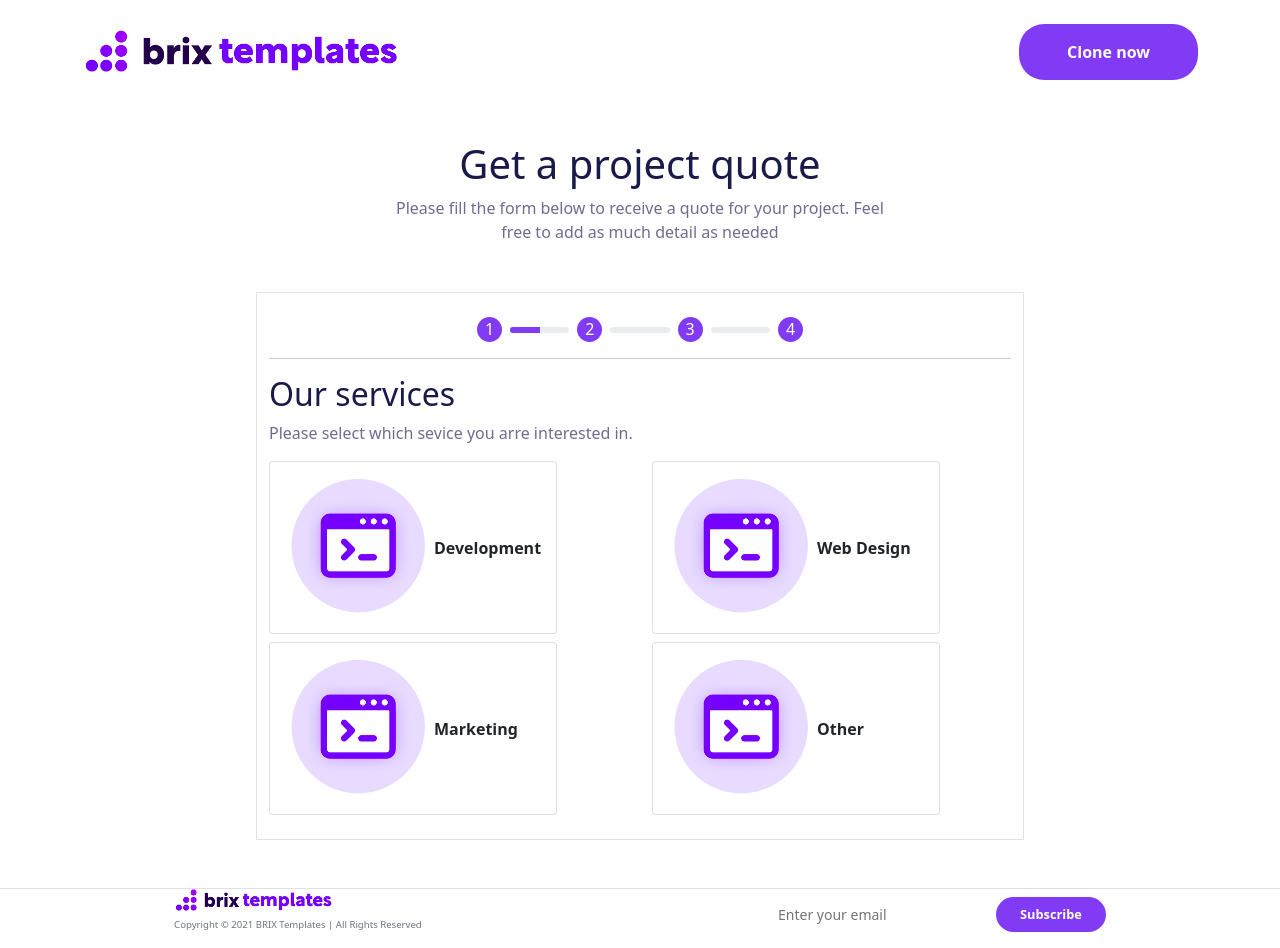
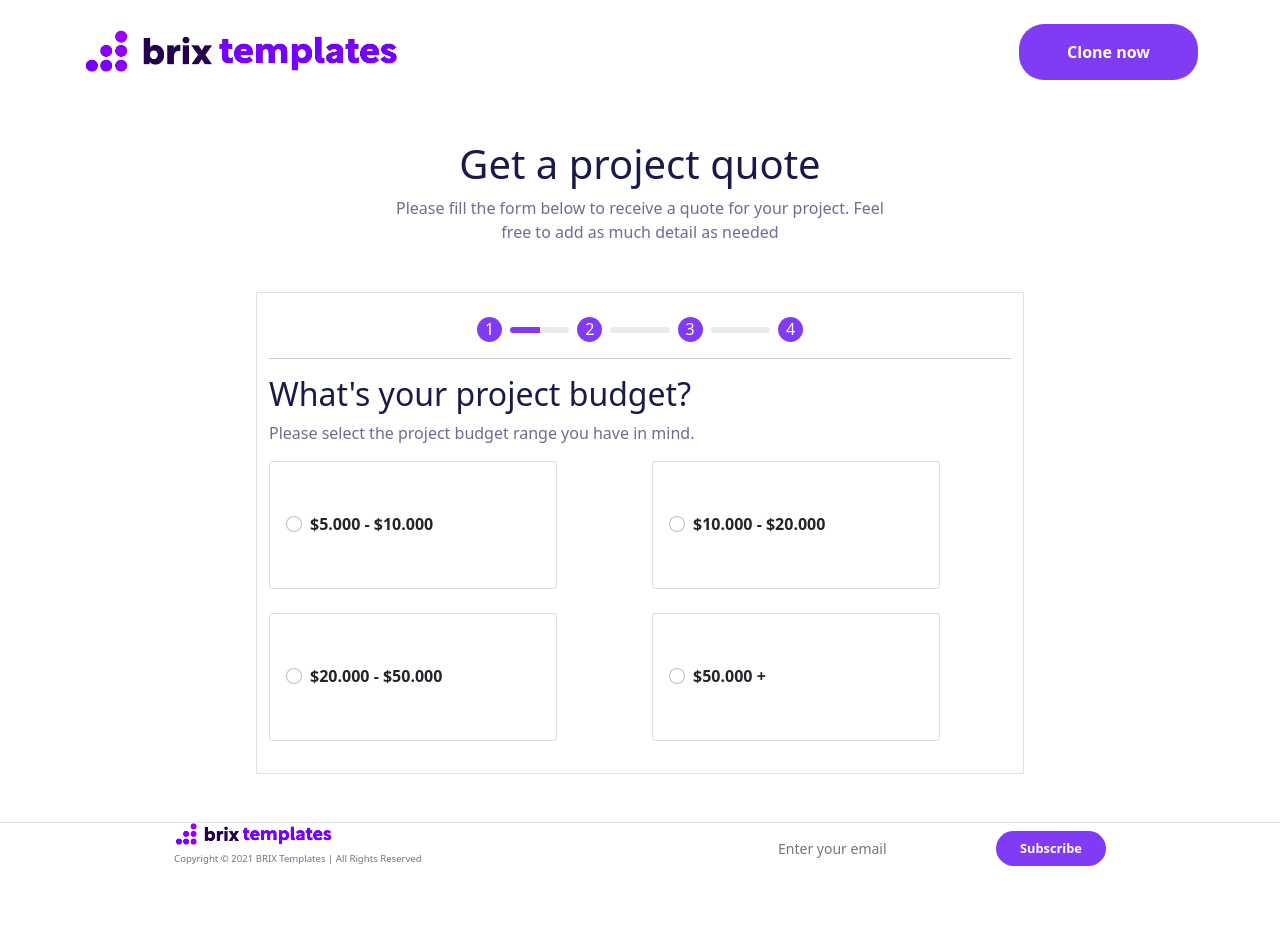
Before and after one commit to mike2611/prueba-tecnica, a React (Create React App) app: page /budget in a window 1280 px wide. After the commit the page ends 882 px from the top, so only its background shows below. Built offline with nearby package versions, Linux system fonts and the light colour scheme.

Commit message:
Create Budget component

```diff
--- a/src/App.css
+++ b/src/App.css
@@ -69,6 +69,11 @@
   width: 8rem;
 }
 
+.budget-card {
+  width: 18rem;
+  height: 8rem;
+}
+
 @media screen and (max-width: 768px) {
   .top-logo {
     width: 15rem;
--- a/src/App.js
+++ b/src/App.js
@@ -2,14 +2,14 @@ import './App.css';
 import TopBar from './TopBar';
 import MainText from './MainText';
 import Footer from './Footer';
-import Services from './Services';
+import Budget from './Budget';
 
 function App() {
   return (
     <div>
       <TopBar />
       <MainText />
-      <Services />
+      <Budget />
       <Footer />
     </div>
   );
--- /dev/null
+++ b/src/Budget.js
@@ -0,0 +1,82 @@
+/* eslint-disable jsx-a11y/label-has-associated-control */
+import Card from 'react-bootstrap/Card';
+import Row from 'react-bootstrap/Row';
+import Col from 'react-bootstrap/Col';
+import Progress from './Progress';
+
+const Budget = () => (
+  <section className="container container-width border py-4">
+    <div>
+      <Progress />
+      <hr />
+    </div>
+    <div>
+      <h2 className="title-purple">What&apos;s your project budget?</h2>
+      <p className="text-purple">Please select the project budget range you have in mind.</p>
+    </div>
+    <div>
+      <Row xs={1} md={2} className="g-4 mb-4">
+        <Col className="d-flex d-md-block justify-content-center">
+          <Card className="budget-card">
+            <Card.Body className="d-flex align-items-center">
+              <Card.Text className="title-pruple fw-bold">
+                <div className="form-check">
+                  <input className="form-check-input" type="radio" name="radioBudget" id="radio1" />
+                  <label className="form-check-label" htmlFor="radio1">
+                    $5.000 - $10.000
+                  </label>
+                </div>
+              </Card.Text>
+            </Card.Body>
+          </Card>
+        </Col>
+        <Col className="d-flex d-md-block justify-content-center">
+          <Card className="budget-card">
+            <Card.Body className="d-flex align-items-center">
+              <Card.Text className="title-pruple fw-bold">
+                <div className="form-check budget-width">
+                  <input className="form-check-input" type="radio" name="radioBudget" id="radio3" />
+                  <label className="form-check-label" htmlFor="radio3">
+                    $10.000 - $20.000
+                  </label>
+                </div>
+              </Card.Text>
+            </Card.Body>
+          </Card>
+        </Col>
+      </Row>
+      <Row xs={1} md={2} className="g-4 mb-2">
+        <Col className="d-flex d-md-block justify-content-center">
+          <Card className="budget-card">
+            <Card.Body className="d-flex align-items-center">
+              <Card.Text className="title-pruple fw-bold">
+                <div className="form-check">
+                  <input className="form-check-input" type="radio" name="radioBudget" id="radio3" />
+                  <label className="form-check-label" htmlFor="radio3">
+                    $20.000 - $50.000
+                  </label>
+                </div>
+              </Card.Text>
+            </Card.Body>
+          </Card>
+        </Col>
+        <Col className="d-flex d-md-block justify-content-center">
+          <Card className="budget-card">
+            <Card.Body className="d-flex align-items-center">
+              <Card.Text className="title-pruple fw-bold">
+                <div className="form-check">
+                  <input className="form-check-input" type="radio" name="radioBudget" id="radio4" />
+                  <label className="form-check-label" htmlFor="radio4">
+                    $50.000 +
+                  </label>
+                </div>
+              </Card.Text>
+            </Card.Body>
+          </Card>
+        </Col>
+      </Row>
+    </div>
+  </section>
+);
+
+export default Budget;
--- a/src/Services.js
+++ b/src/Services.js
@@ -15,7 +15,7 @@ const Services = () => (
       <p className="text-purple">Please select which sevice you arre interested in.</p>
     </div>
     <div>
-      <Row xs={1} md={2} className="g-4 mb-2">
+      <Row xs={1} md={2} className="g-4 mb-4">
         <Col className="d-flex d-md-block justify-content-center">
           <Card className="services-card">
             <Card.Body className="d-flex align-items-center">
@@ -37,7 +37,7 @@ const Services = () => (
           </Card>
         </Col>
       </Row>
-      <Row xs={1} md={2} className="g-4">
+      <Row xs={1} md={2} className="g-4 mb-4">
         <Col className="d-flex d-md-block justify-content-center">
           <Card className="services-card">
             <Card.Body className="d-flex align-items-center">
```
